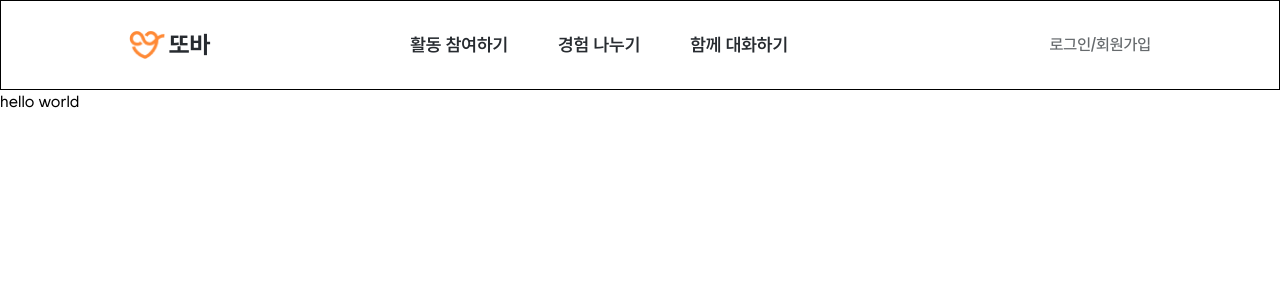
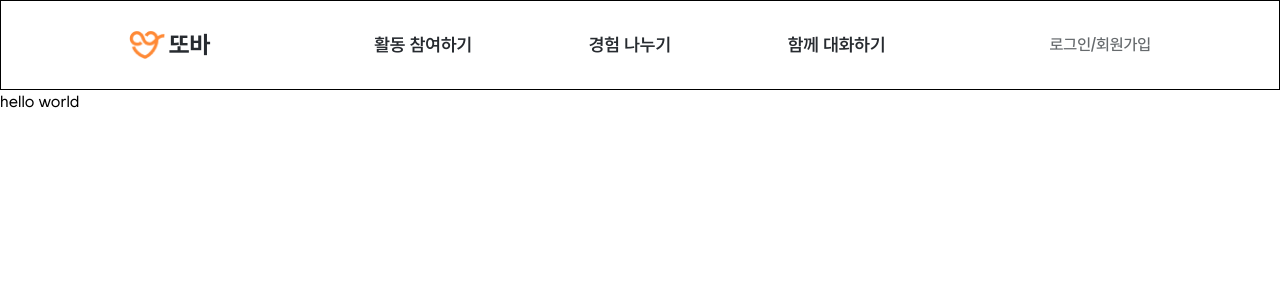
Before and after one commit to Kusitms-29th-Meetup-TeamE/Frontend, a Next.js app: page / in a window 1280 px wide. Shown: the top 300 px of the page. Built offline with nearby package versions, Linux system fonts and the light colour scheme.

Commit message:
✅ Test(#7): modified header width and gap

```diff
--- a/src/components/common-components/common/Header.tsx
+++ b/src/components/common-components/common/Header.tsx
@@ -11,7 +11,7 @@ import Link from 'next/link';
 
 // TODO: hover 추가 필요
 const variants = {
-  menubar: 'flex text-gray-11 justify-between gap-[50px]',
+  menubar: 'w-1/2 max-w-[760px] flex text-gray-11 justify-between',
   centerMenu: 'text-h3 cursor-pointer hover:text-red-500',
   rightBar: 'flex items-center gap-[40px] text-gray-07 text-body3',
   rightMenu:
@@ -25,7 +25,7 @@ export default function Header() {
   return (
     <div className="w-full border border-black flex items-center fixed z-50 top-0 h-[90px]">
       <div className="w-4/5 flex justify-between m-auto">
-        <div className="flex gap-[200px]">
+        {/* <div className="flex gap-[200px]"> */}
         <Link href="/">
           <div className="flex gap-[2px] items-center">
             <Image
@@ -56,7 +56,7 @@ export default function Header() {
             <div className={variants.centerMenu}>함께 대화하기</div>
           </Link>
         </div>
-        </div>
+        {/* </div> */}
 
         {accessToken ? (
           <div className={variants.rightBar}>
```
Lines whose indentation alone changed are shown as unchanged.
